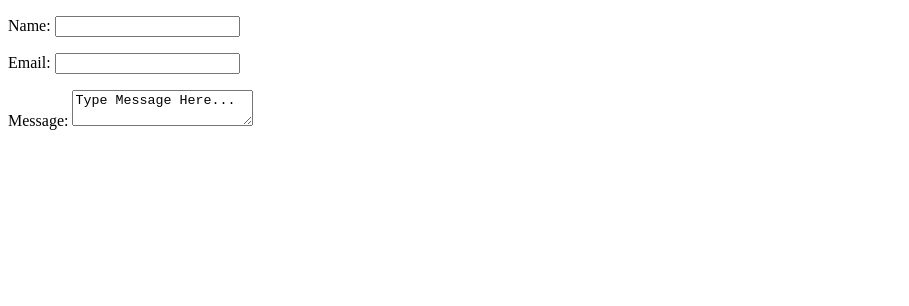
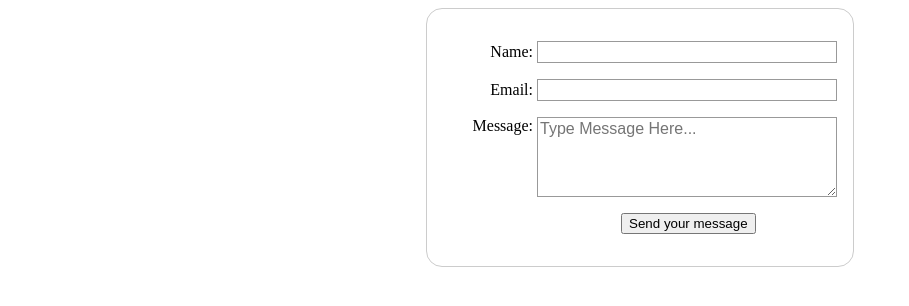
Before and after one commit to elliottfeltham/html-basics, a plain HTML site: page html-forms-basic/first-form.html in a window 1280 px wide. Shown: the whole page, without its empty margins (0-909 px from the left). Drawn offline with Linux system fonts and the light colour scheme.

Commit message:
Complete first form

```diff
--- a/html-forms-basic/first-form.html
+++ b/html-forms-basic/first-form.html
@@ -5,6 +5,70 @@
     <meta charset="UTF-8">
     <meta name="viewport" content="width=device-width, initial-scale=1.0">
     <title>First Form</title>
+    <style>
+        body {
+            /* Center the form on the page */
+            text-align: center;
+        }
+
+        form {
+            display: inline-block;
+            /* Form outline */
+            padding: 1em;
+            border: 1px solid #ccc;
+            border-radius: 1em;
+        }
+
+        p+p {
+            margin-top: 1em;
+        }
+
+        label {
+            /* Uniform size & alignment */
+            display: inline-block;
+            min-width: 90px;
+            text-align: right;
+        }
+
+        input,
+        textarea {
+            /* To make sure that all text fields have the same font settings
+                By default, text areas have a monospace font */
+            font: 1em sans-serif;
+            /* Uniform text field size */
+            width: 300px;
+            box-sizing: border-box;
+            /* Match form field borders */
+            border: 1px solid #999;
+        }
+
+        input:focus,
+        textarea:focus {
+            /* Set the outline width and style */
+            outline-style: solid;
+            /* To give a little highlight on active elements */
+            outline-color: #000;
+        }
+
+        textarea {
+            /* Align multiline text fields with their labels */
+            vertical-align: top;
+            /* Provide space to type some text */
+            height: 5em;
+        }
+
+        .button {
+            /* Align buttons with the text fields */
+            padding-left: 90px;
+            /* same size as the label elements */
+        }
+
+        button {
+            /* This extra margin represent roughly the same space as the space
+                between the labels and their text fields */
+            margin-left: 0.5em;
+        }
+    </style>
 </head>
 
 <body>
@@ -19,7 +83,10 @@
         </p>
         <p>
             <label for="msg">Message:</label>
-            <textarea id="msg" name="user_message">Type Message Here...</textarea>
+            <textarea id="msg" name="user_message" placeholder="Type Message Here..."></textarea>
+        </p>
+        <p class="button">
+            <button type="submit">Send your message</button>
         </p>
     </form>
 </body>
```
